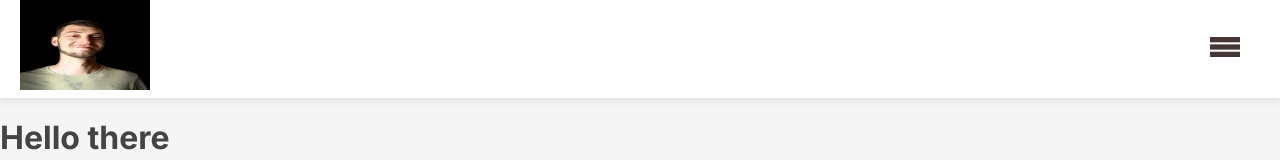
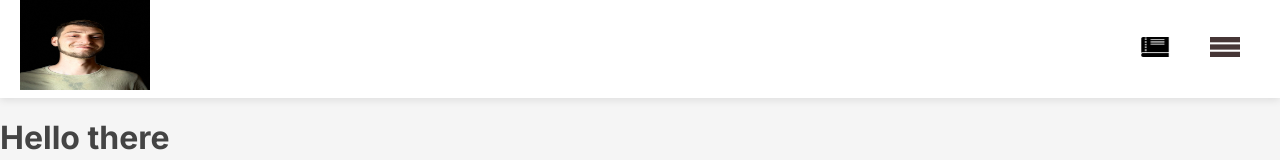
Before and after one commit to Mihailovkill/storage-junk, a Next.js app in the folder storage-hub/: page / in a window 1280 px wide. Shown: the top 160 px of the page. Built offline with nearby package versions, Linux system fonts and the light colour scheme.

Commit message:
Added login button

```diff
--- /dev/null
+++ b/storage-hub/src/app/components/Buttons/LoginButton.tsx
@@ -0,0 +1,20 @@
+import styles from "@/styles/components/Buttons/LoginButton.module.css";
+import Link from "next/link";
+import Image from "next/image";
+
+const LoginButton = () => {
+  return (
+    <Link href={"/login"}>
+      <button className={styles.loginButton}>
+        <Image
+          src={"/icons/book.png"}
+          width={30}
+          height={20}
+          alt="loginButton"
+        />
+      </button>
+    </Link>
+  );
+};
+
+export default LoginButton;
--- a/storage-hub/src/app/components/Header.tsx
+++ b/storage-hub/src/app/components/Header.tsx
@@ -1,8 +1,9 @@
 import React, { useState } from "react";
-import styles from "../../styles/components/Header.module.css";
+import styles from "@/styles/components/Header.module.css";
 import Image from "next/image";
 import Link from "next/link";
 import Navbar from "./Navbar";
+import LoginButton from "./Buttons/LoginButton";
 
 const Header = () => {
   const [isOpen, setIsOpen] = useState(false);
@@ -18,7 +19,9 @@ const Header = () => {
         </div>
       </div>
       <div className={styles.searchContainer}></div>
-      <div className={styles.loginContainer}></div>
+      <div className={styles.loginContainer}>
+        <LoginButton />
+      </div>
       <div
         className={styles.dropdownMenuContainer}
         onClick={() => setIsOpen(!isOpen)}
--- a/storage-hub/src/app/components/Navbar.tsx
+++ b/storage-hub/src/app/components/Navbar.tsx
@@ -1,4 +1,4 @@
-import styles from "../../styles/components/Navbar.module.css";
+import styles from "@/styles/components/Navbar.module.css";
 import Link from "next/link";
 
 const navLinks = [
--- /dev/null
+++ b/storage-hub/src/styles/components/Buttons/LoginButton.module.css
@@ -0,0 +1,5 @@
+.loginButton {
+  background: none;
+  border: none;
+  cursor: pointer;
+}
--- a/storage-hub/src/styles/components/Header.module.css
+++ b/storage-hub/src/styles/components/Header.module.css
@@ -52,12 +52,16 @@
   cursor: pointer;
 }
 
+.dropdownMenuContainer button:hover {
+  background: #0056b3;
+}
+
 .dropdownMenu {
   position: absolute;
   right: 0;
   top: 100%;
   background: #fff;
-  box-shadow: 0 2px 8px 0 rgba(0, 0, 0, 0.1);
+  box-shadow: 0 2px 8px 0 rgba(0, 0, 0, 0.2);
   padding: 10px;
   border-radius: 4px;
 }
```
